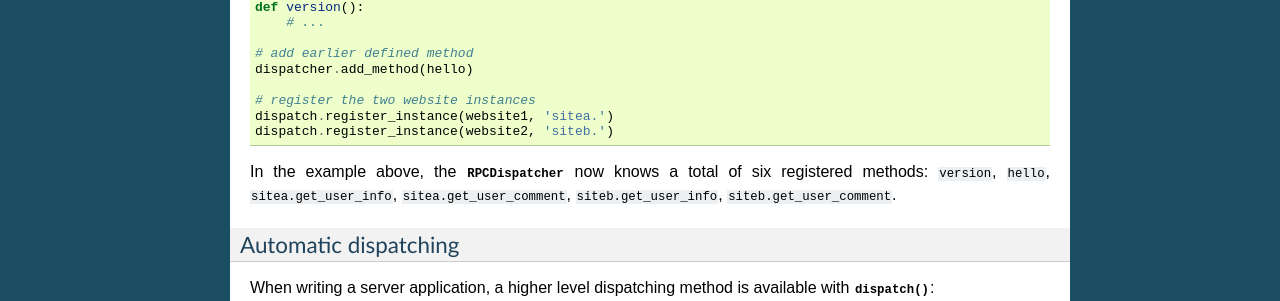
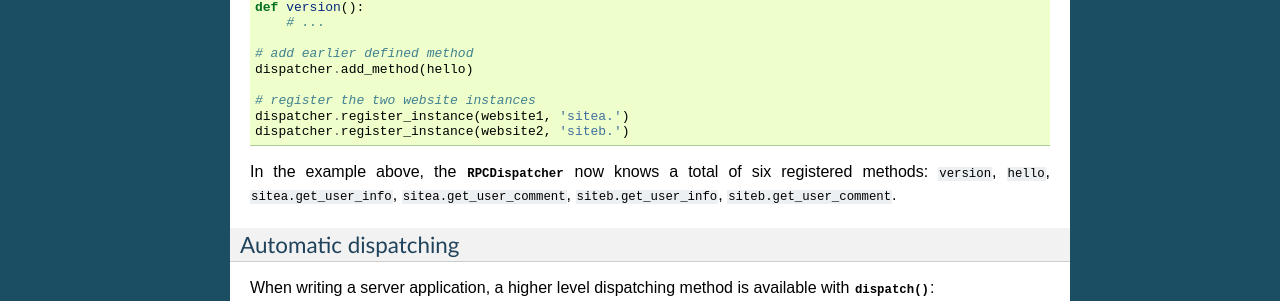
Before and after one commit to mbr/tinyrpc, a Sphinx documentation site: the page built from docs/dispatch.rst, in a window 1280 px wide. Shown: the part 1179-1480 px from the top of the page. Built offline with Sphinx 7.4.7, drawn with Linux system fonts in a browser that asks for light colours.

Commit message:
Small typo error
Just a typo. Thank you.

```diff
--- a/docs/dispatch.rst
+++ b/docs/dispatch.rst
@@ -80,8 +80,8 @@ These can be used with a dispatcher now:
    dispatcher.add_method(hello)
 
    # register the two website instances
-   dispatch.register_instance(website1, 'sitea.')
-   dispatch.register_instance(website2, 'siteb.')
+   dispatcher.register_instance(website1, 'sitea.')
+   dispatcher.register_instance(website2, 'siteb.')
 
 In the example above, the :py:class:`~tinyrpc.dispatch.RPCDispatcher` now knows
 a total of six registered methods: ``version``, ``hello``,
```
